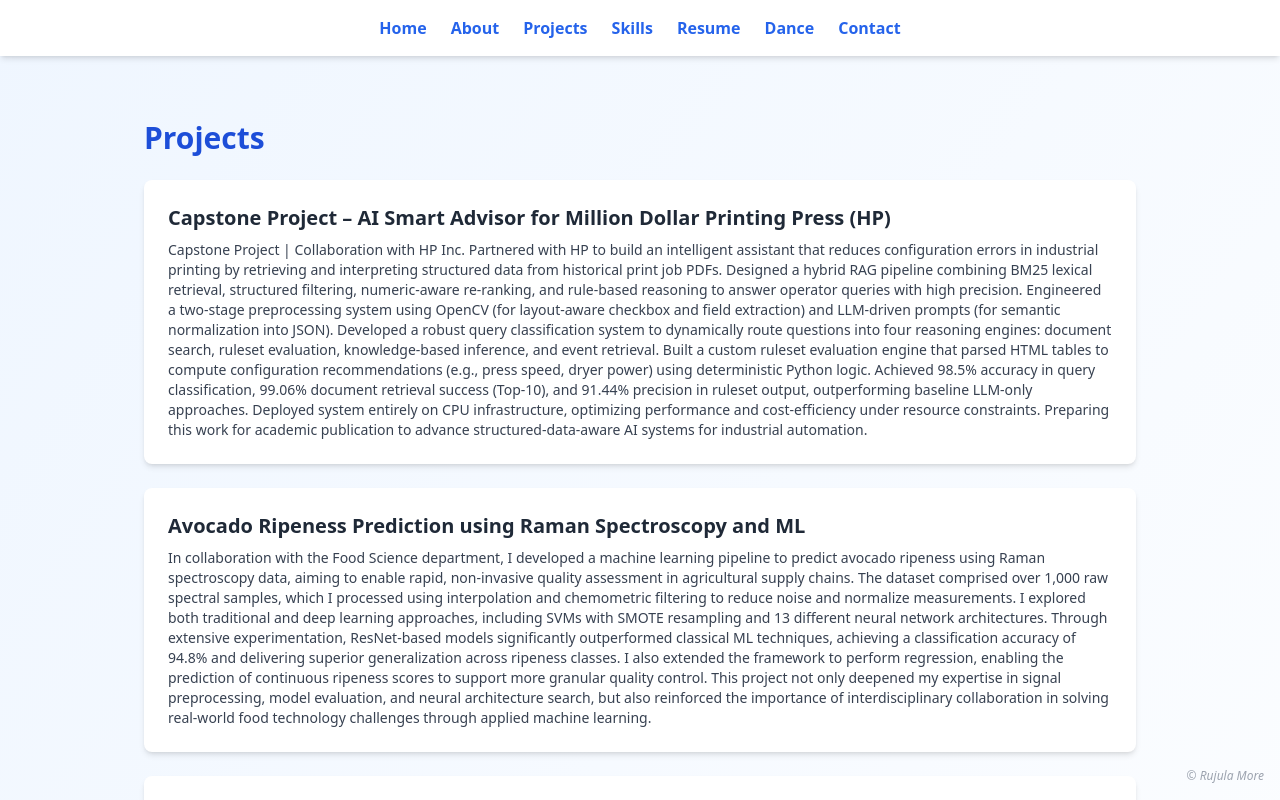
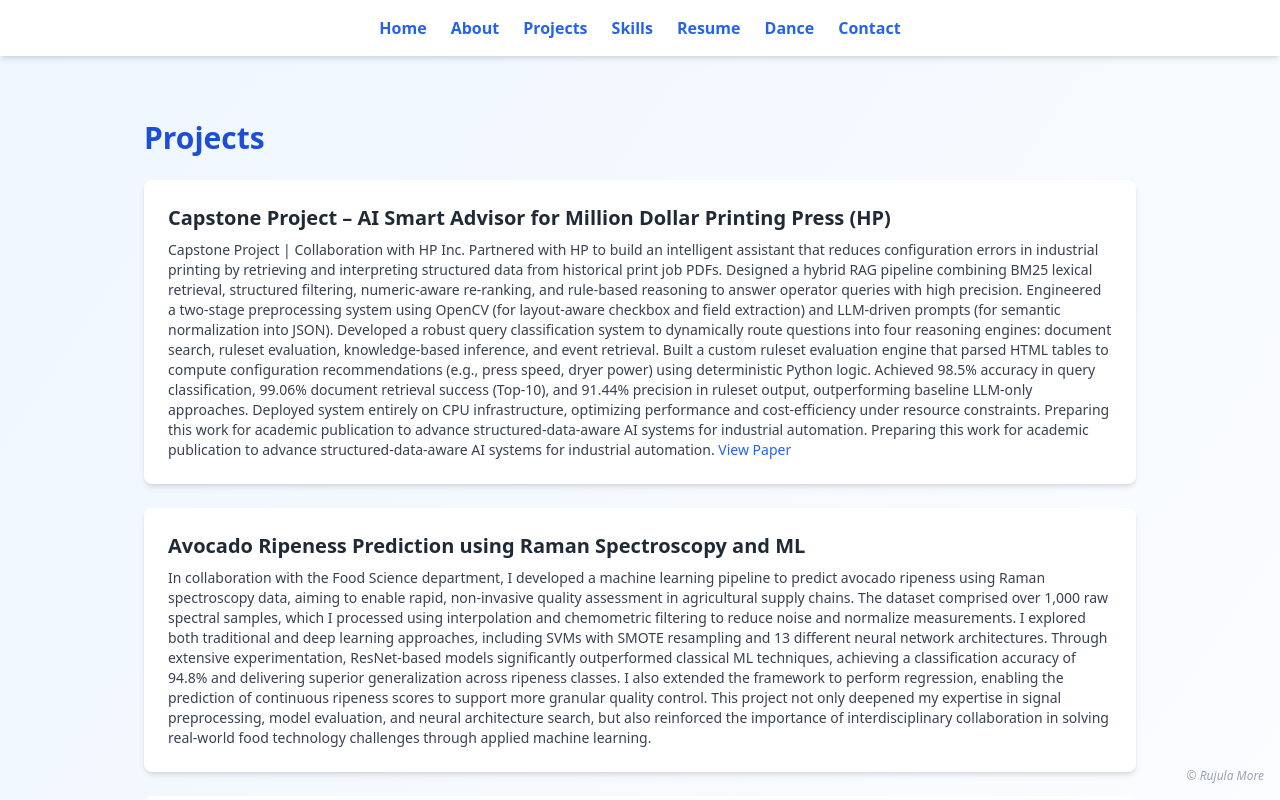
Before and after one commit to rujulamore/rujulamore.github.io, a React (Vite) app: page /projects in a window 1280 px wide. Shown: the top 800 px of the page. Built offline with nearby package versions, Linux system fonts and the light colour scheme; a web font is replaced by a local one.

Commit message:
Update Projects.jsx

```diff
--- a/src/pages/Projects.jsx
+++ b/src/pages/Projects.jsx
@@ -35,6 +35,16 @@ const Projects = () => {
             Deployed system entirely on CPU infrastructure, optimizing performance and cost-efficiency under resource constraints.
 
             Preparing this work for academic publication to advance structured-data-aware AI systems for industrial automation.
+
+            Preparing this work for academic publication to advance structured-data-aware AI systems for industrial automation.{" "}
+      <a
+        href="https://drive.google.com/file/d/1nV1zvb-E_xjlzhrv7vW0ATlnI6ZqmLTp/view?usp=sharing"
+        target="_blank"
+        rel="noopener noreferrer"
+        className="text-blue-600 hover:underline"
+      >
+        View Paper
+      </a>
           </p>
         </div>
 
```
